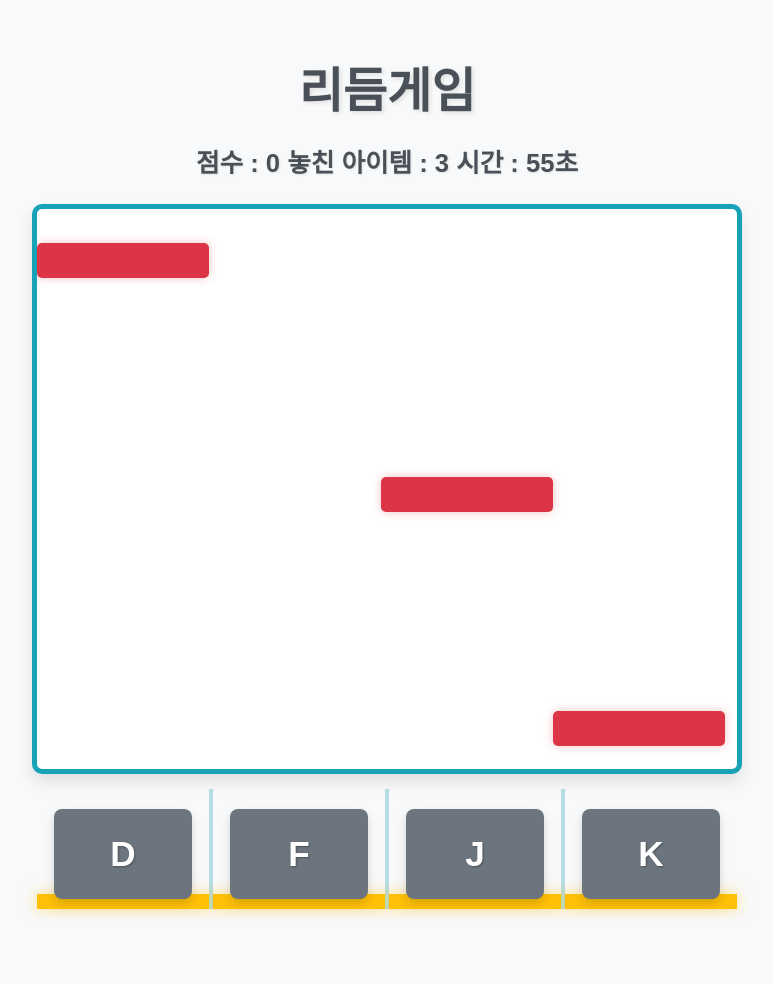
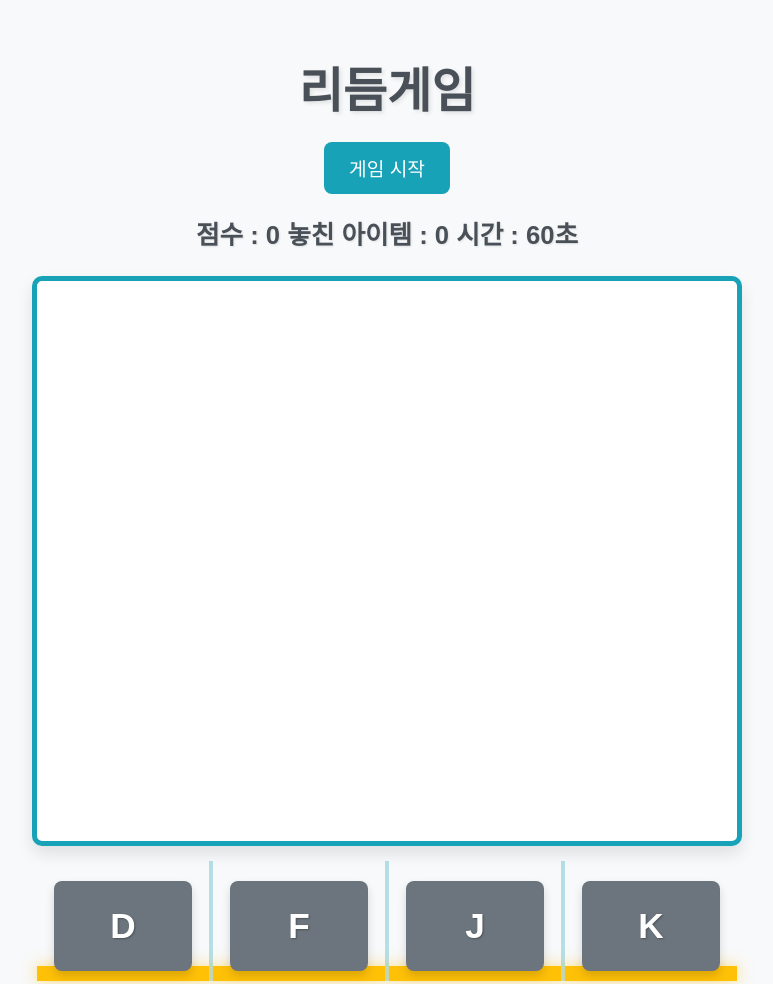
Before and after one commit to Emma10003/rhythm_game, a plain HTML site: page index.html in a window 1280 px wide. Shown: the top 984 px of the page, without its empty margins (253-1026 px from the left). Before the commit the page ends 929 px from the top, so only its background shows below. Drawn offline with nearby package versions, Linux system fonts and the light colour scheme.

Commit message:
게임시작 버튼 추가

```diff
--- a/css/style.css
+++ b/css/style.css
@@ -144,14 +144,14 @@ hitEffect 라는 이름의 애니메이션이 재생될 때, 시작(0%)부터
 
     /* 평균 크기의 스케일 : scale(1)  = 100%, 일반적인 크기 */
     0% {
-        transform: scale(0.5);  /* 크기 : 원래 크기의 절반(30px)에서 시작 */
-        opacity: 1;             /* 투명도 : 완전히 불투명(초록원이 선명하게 보임) */
+        transform: scale(0.5); /* 크기 : 원래 크기의 절반(30px)에서 시작 */
+        opacity: 1; /* 투명도 : 완전히 불투명(초록원이 선명하게 보임) */
     }
 
     /* 애니메이션 끝 (.hit-effect의 animation 에서 설정한 시간이 0.4초이기 때문에 끝나는 시점도 0.4초.) */
     100% {
-        transform: scale(2);  /* 크기 : 원래의 2배(120px)까지 커지도록 설정 */
-        opacity: 0;           /* 투명도 : 완전히 투명해서 사라지는 효과 생성 */
+        transform: scale(2); /* 크기 : 원래의 2배(120px)까지 커지도록 설정 */
+        opacity: 0; /* 투명도 : 완전히 투명해서 사라지는 효과 생성 */
     }
 }
 
@@ -185,6 +185,34 @@ hitEffect 라는 이름의 애니메이션이 재생될 때, 시작(0%)부터
     z-index: 100;
     display: none;
 }
+
+.passed {
+    background-color: #495057; /* 기존보다 약간 어두운 회색으로 변경 */
+    transform: translateY(2px); /* 살짝 아래로 눌리는 효과 */
+}
+
+#startBtn {
+    background-color: #17a2b8;
+    color: white;
+    font-size: 1.2rem; /* = 16*1.2 (18~20px 정도) */
+    padding: 12px 25px;
+    border: none;
+    border-radius: 8px;
+    cursor: pointer;
+    margin-bottom: 20px;
+}
+
+#startBtn:hover {
+    background-color: #1db9d1;
+}
+
+#startBtn:active {
+    background-color: #139496;
+}
+
+/*******************************************************
+**************  @media 는 css 맨 아래 위치  ***************
+*******************************************************/
 
 /* iPhone SE (375px) */
 @media (max-width: 375px) {
--- a/index.html
+++ b/index.html
@@ -8,6 +8,7 @@
     </head>
     <body>
         <h1>리듬게임</h1>
+        <buttonj id="startBtn">게임 시작</buttonj>
         <div id="score-board">
             점수 : <span id="score">0</span> 놓친 아이템 : <span id="miss">0</span> 시간 : <span id="timer">60</span>초
         </div>
--- a/js/script.js
+++ b/js/script.js
@@ -159,8 +159,11 @@ $(function () {
         });
 
         // 성공/실패 관계없이 항상 키 눌림 설정에 대해서 css 적으로 보여주기
+        // $(".key").eq(lane) 현재 눌림을 당하고 있는 키에 passed 클래스 추가
         $(".key").eq(lane).addClass("passed");
-        setTimeout(() => $(".key").eq(lane).removeClass("passedz"), 300);
+        // 0.1초 후 눌림을 당하고 눌림 당하기를 종료한 레인 키에 passed 클래스 제거
+        setTimeout(() => $(".key").eq(lane).removeClass("passed"), 100);
     });
-    startGame();
+
+    $("#startBtn").click(() => startGame());
 });
```
